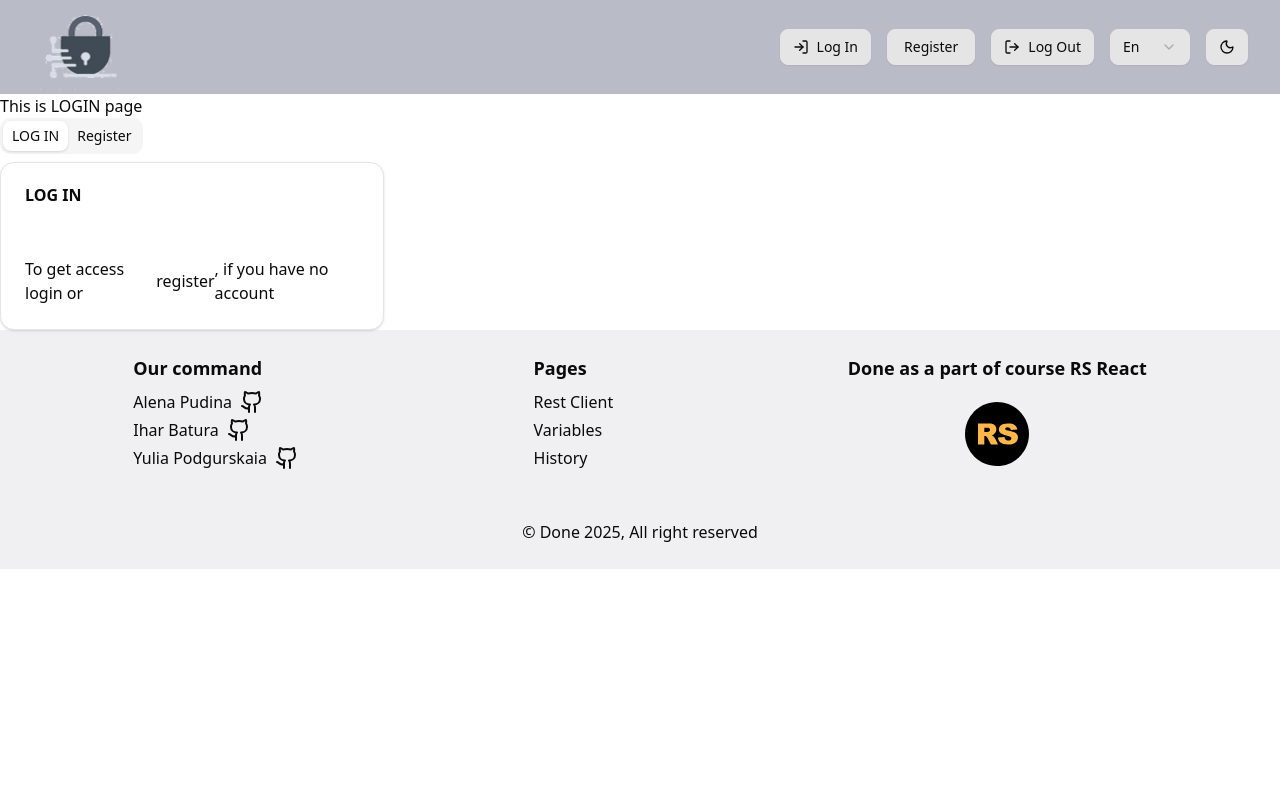
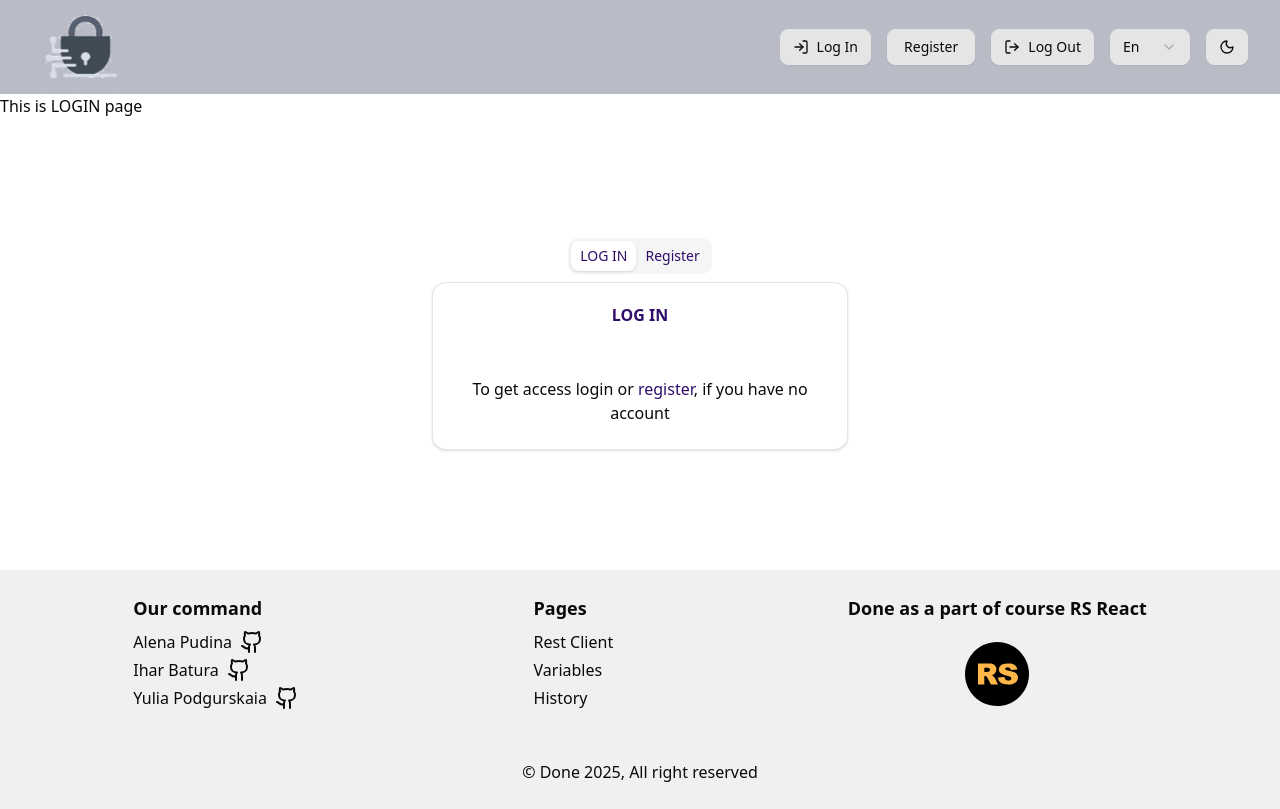
Before and after one commit to morven2018/rest-client-app, a Next.js app: page /en/login in a window 1280 px wide. Built offline with nearby package versions, Linux system fonts and the light colour scheme.

Commit message:
feat: add itnl to tabs and apply style

```diff
--- a/messages/en.json
+++ b/messages/en.json
@@ -15,5 +15,15 @@
     "course": "Done as a part of course RS React",
     "logoAlt": "Logo RS School",
     "right": "© Done 2025, All right reserved"
+  },
+  "Tabs": {
+    "login": "LOG IN",
+    "register": "Register",
+    "access-begin-login": "To get access login or",
+    "link-login": " register",
+    "access-end-login": ", if you have no account",
+    "access-begin-register": "To get access",
+    "link-register": "login",
+    "access-end-register": " or register, if you already have an account"
   }
 }
--- a/messages/ru.json
+++ b/messages/ru.json
@@ -15,5 +15,15 @@
     "course": "Выполнено в рамках курса RS React",
     "logoAlt": "Логотип RS School",
     "right": "© Сделано в 2025 году, Все права защищены"
+  },
+  "Tabs": {
+    "login": "Авторизация",
+    "register": "Регистрация",
+    "access-begin-login": "Для использования войдите или",
+    "link-login": " зарегистрирутесь",
+    "access-end-login": ", если у вас нет аккаунта",
+    "access-begin-register": "Для использования",
+    "link-register": "войдите",
+    "access-end-register": " или зарегистрирутесь, если у вас нет аккаунта"
   }
 }
--- a/src/components/layout/form/tabs.tsx
+++ b/src/components/layout/form/tabs.tsx
@@ -1,3 +1,4 @@
+import { getTranslations } from 'next-intl/server';
 import { Tabs, TabsContent, TabsList, TabsTrigger } from '@/components/ui/tabs';
 import { Link } from '@/i18n/navigation';
 
@@ -13,40 +14,72 @@ interface TabsDemoProps {
   searchParams: string;
 }
 
-export function FormTab({ searchParams }: Readonly<TabsDemoProps>) {
+export async function FormTab({ searchParams }: Readonly<TabsDemoProps>) {
+  const t = await getTranslations('Tabs');
   return (
-    <div className="flex w-full max-w-sm flex-col gap-6">
-      <Tabs defaultValue={searchParams}>
-        <TabsList>
-          {' '}
+    <div className="flex w-full max-w-md flex-col gap-6 text-center mx-auto my-30">
+      <Tabs
+        defaultValue={searchParams}
+        className="flex flex-col items-center mx-4"
+      >
+        <TabsList className="dark:bg-neutral-500">
           <Link href="/login">
-            <TabsTrigger value="login">LOG IN</TabsTrigger>
+            <TabsTrigger
+              value="login"
+              className="text-violet-950 dark:text-purple-200 dark:data-[state=active]:text-purple-200 dark:data-[state=active]:bg-black"
+            >
+              {t('login')}
+            </TabsTrigger>
           </Link>
           <Link href="/register">
-            <TabsTrigger value="register">Register</TabsTrigger>
+            <TabsTrigger
+              value="register"
+              className="text-violet-950 dark:text-purple-200  dark:data-[state=active]:text-purple-200 dark:data-[state=active]:bg-black"
+            >
+              {t('register')}
+            </TabsTrigger>
           </Link>
         </TabsList>
-        <TabsContent value="login">
+        <TabsContent value="login" className="bg-white dark:bg-black">
           <Card>
             <CardHeader>
-              <CardTitle>LOG IN</CardTitle>
+              <CardTitle className="text-violet-950 dark:text-purple-200">
+                {t('login')}
+              </CardTitle>
             </CardHeader>
             <CardContent></CardContent>
             <CardFooter>
-              To get access login or
-              <Link href="/register">register</Link>, if you have no account
+              <span className="text-center">
+                {t('access-begin-login')}
+                <Link
+                  href="/register"
+                  className="text-violet-950 dark:text-purple-200"
+                >
+                  {t('link-login')}
+                </Link>
+                {t('access-end-login')}
+              </span>
             </CardFooter>
           </Card>
         </TabsContent>
         <TabsContent value="register">
           <Card>
             <CardHeader>
-              <CardTitle>Register</CardTitle>
+              <CardTitle className="text-violet-950 dark:text-purple-200">
+                {t('register')}
+              </CardTitle>
             </CardHeader>
             <CardFooter>
-              To get access
-              <Link href="/login">login</Link>
-              or register, if you already have an account
+              <span className="text-center">
+                {t('access-begin-register')}
+                <Link
+                  href="/login"
+                  className="text-violet-950 dark:text-purple-200"
+                >
+                  {t('link-register')}
+                </Link>
+                {t('access-end-register')}
+              </span>
             </CardFooter>
           </Card>
         </TabsContent>
```
